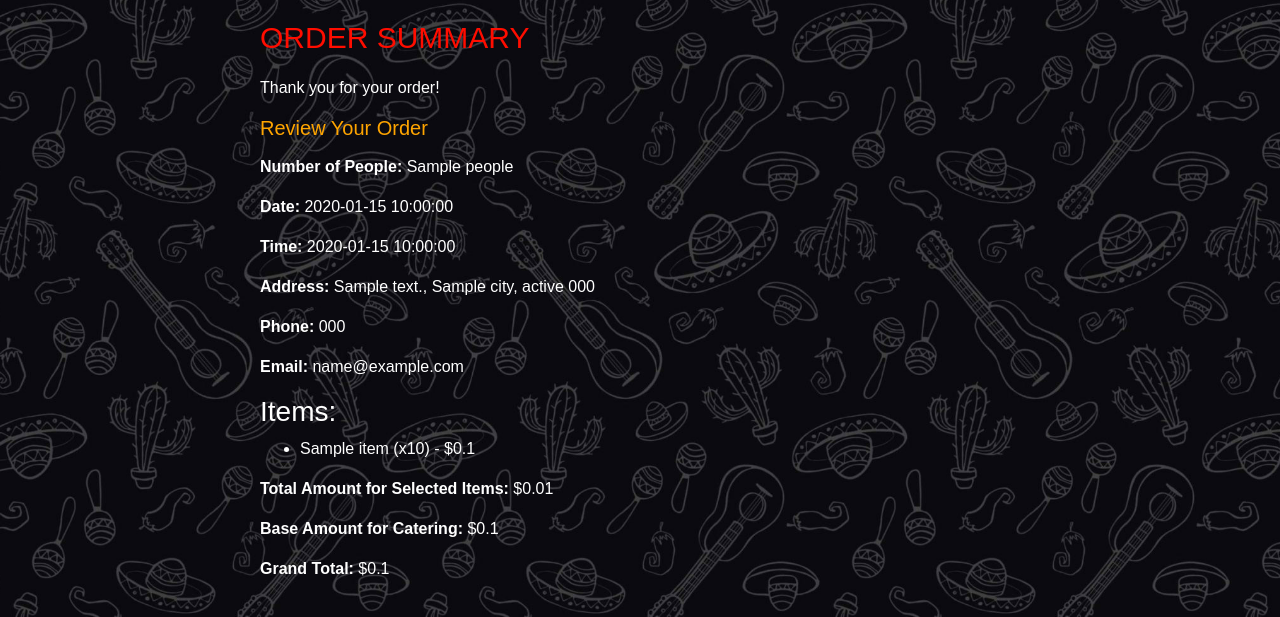
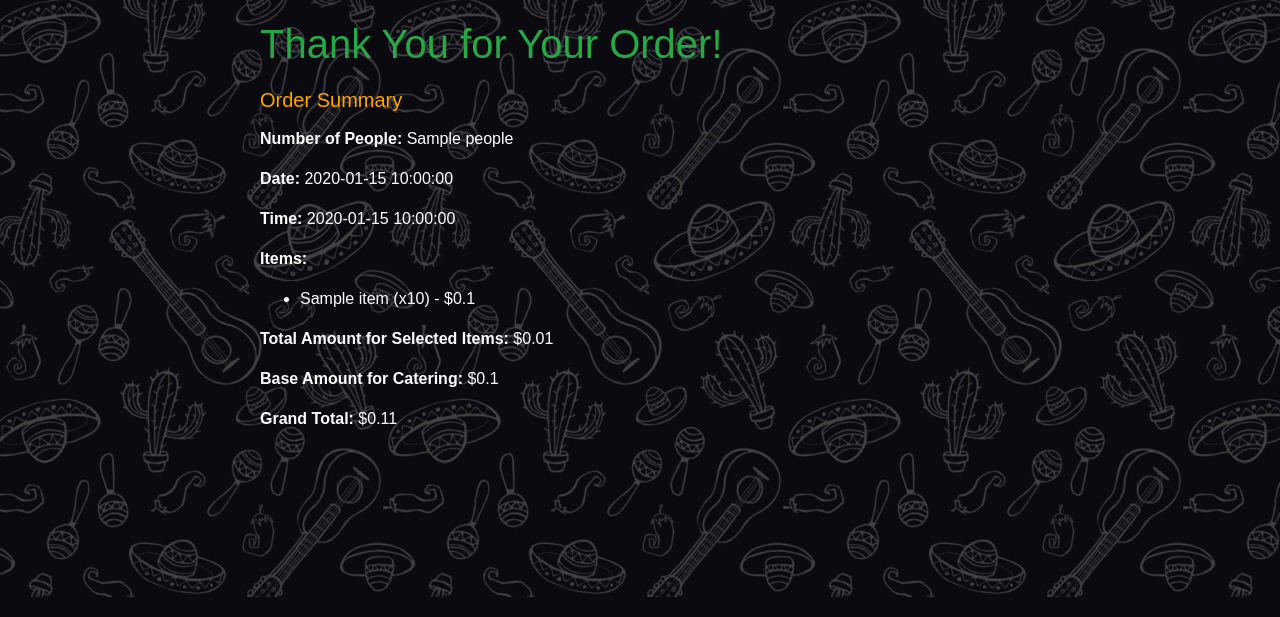
Before and after one commit to brez7/el-pueb-3.0, a Flask app: template templates/summary.html in a window 1280 px wide. Shown: the part 203-820 px from the top of the page. Run offline with Flask 3, Linux system fonts and the light colour scheme; the template is opened without the code that fills it: most values are stand-ins (such as "Sample title", 1, 10 or a date in 2020); some libraries are stand-ins or nearby versions.

```diff
--- a/app.py
+++ b/app.py
@@ -50,10 +50,11 @@ def menu():
             },
         ]
         total_amount = sum(item["price"] * item["quantity"] for item in items)
-        people = request.args["people"]
+        people = int(request.args["people"])
         date = request.args["date"]
         time = request.args["time"]
-        base_amount = int(people) * 18 * 100
+        base_amount = people * 18 * 100  # Calculate base amount in cents
+
         return redirect(
             url_for(
                 "checkout",
@@ -65,9 +66,7 @@ def menu():
                 items=json.dumps(items),
             )
         )
-    people = request.args.get("people")
-    base_amount = int(people) * 18 * 100
-    return render_template("menu.html", people=people, base_amount=base_amount)
+    return render_template("menu.html")
 
 
 @app.route("/checkout", methods=["GET", "POST"])
@@ -86,110 +85,52 @@ def checkout():
     items = json.loads(request.args.get("items"))
     total_amount = int(request.args.get("total_amount"))
     base_amount = int(request.args.get("base_amount"))
-    people = int(request.args.get("people"))
-    date = request.args.get("date")
-    time = request.args.get("time")
-
     return render_template(
-        "checkout.html",
-        items=items,
-        total_amount=total_amount,
-        base_amount=base_amount,
-        people=people,
-        date=date,
-        time=time,
+        "checkout.html", items=items, total_amount=total_amount, base_amount=base_amount
     )
 
 
 @app.route("/success")
 def success():
-    return redirect(
-        url_for(
-            "summary",
-            email=request.args.get("email"),
-            first_name=request.args.get("first_name"),
-            last_name=request.args.get("last_name"),
-            address=request.args.get("address"),
-            city=request.args.get("city"),
-            state=request.args.get("state"),
-            zip=request.args.get("zip"),
-            phone=request.args.get("phone"),
-            people=request.args.get("people"),
-            date=request.args.get("date"),
-            time=request.args.get("time"),
-            items=request.args.get("items"),
-            total_amount=request.args.get("total_amount"),
-            base_amount=request.args.get("base_amount"),
-        )
+    people = request.args.get("people")
+    date = request.args.get("date")
+    time = request.args.get("time")
+    items = json.loads(request.args.get("items"))
+    total_amount = int(request.args.get("total_amount"))
+    base_amount = int(request.args.get("base_amount"))
+    customer_email = request.args.get("email")
+
+    order_details = f"Order Details:\nPeople: {people}\nDate: {date}\nTime: {time}\n"
+    for item in items:
+        order_details += f"{item}\n"
+    order_details += f"Total Amount: ${total_amount / 100:.2f}\nBase Amount: ${base_amount / 100:.2f}\nGrand Total: ${(total_amount + base_amount) / 100:.2f}"
+
+    msg_to_restaurant = Message(
+        "New Catering Order",
+        sender="rbresnik@gmail.com",
+        recipients=["rob@elpueblomex.com"],
     )
+    msg_to_restaurant.body = order_details
+    mail.send(msg_to_restaurant)
 
+    msg_to_customer = Message(
+        "Your Catering Order Confirmation",
+        sender="rbresnik@gmail.com",
+        recipients=[customer_email],
+    )
+    msg_to_customer.body = f"Thank you for your order!\n\n{order_details}"
+    mail.send(msg_to_customer)
 
-@app.route("/summary")
-def summary():
-    try:
-        people = request.args.get("people")
-        date = request.args.get("date")
-        time = request.args.get("time")
-        address = request.args.get("address")
-        city = request.args.get("city")
-        state = request.args.get("state")
-        zip_code = request.args.get("zip")
-        phone = request.args.get("phone")
-        email = request.args.get("email")
-        items = json.loads(request.args.get("items"))
-        total_amount = int(request.args.get("total_amount"))
-        base_amount = int(request.args.get("base_amount"))
-
-        grand_total = total_amount + base_amount
-
-        order_details = (
-            f"Order Details:\nPeople: {people}\nDate: {date}\nTime: {time}\n"
-            f"Address: {address}, {city}, {state} {zip_code}\nPhone: {phone}\nEmail: {email}\nItems:\n"
-            + "\n".join(
-                [
-                    f"{item['name']} (x{item['quantity']}) - ${item['price'] / 100}"
-                    for item in items
-                ]
-            )
-            + f"\nTotal Amount for Selected Items: ${total_amount / 100:.2f}"
-            + f"\nBase Amount for Catering: ${base_amount / 100:.2f}"
-            + f"\nGrand Total: ${grand_total / 100:.2f}"
-        )
-
-        msg_to_restaurant = Message(
-            "New Catering Order",
-            sender="rbresnik@gmail.com",
-            recipients=["rob@elpueblomex.com"],
-        )
-        msg_to_restaurant.body = order_details
-        mail.send(msg_to_restaurant)
-
-        msg_to_customer = Message(
-            "Your Catering Order Confirmation",
-            sender="rbresnik@gmail.com",
-            recipients=[email],
-        )
-        msg_to_customer.body = f"Thank you for your order!\n\n{order_details}"
-        mail.send(msg_to_customer)
-
-        return render_template(
-            "summary.html",
-            people=people,
-            date=date,
-            time=time,
-            address=address,
-            city=city,
-            state=state,
-            zip_code=zip_code,
-            phone=phone,
-            email=email,
-            items=items,
-            total_amount=total_amount,
-            base_amount=base_amount,
-            grand_total=grand_total,
-        )
-    except Exception as e:
-        return str(e), 500
+    return render_template(
+        "summary.html",
+        people=people,
+        date=date,
+        time=time,
+        items=items,
+        total_amount=total_amount,
+        base_amount=base_amount,
+        email=customer_email,
+    )
 
 
 if __name__ == "__main__":
--- a/templates/summary.html
+++ b/templates/summary.html
@@ -1,29 +1,21 @@
 {% extends "base.html" %}
-
-{% block title %}Order Summary - El Pueblo Mexican Food{% endblock %}
-
+{% block title %}Order Summary{% endblock %}
 {% block content %}
 <div class="container" style="background: transparent;">
-  <h1 class="text-danger">Order Summary</h1>
-  <p>Thank you for your order!</p>
-
-  <div id="order-summary">
-    <h2 class="text-danger">Review Your Order</h2>
-    <p><strong>Number of People:</strong> {{ people }}</p>
-    <p><strong>Date:</strong> {{ date }}</p>
-    <p><strong>Time:</strong> {{ time }}</p>
-    <p><strong>Address:</strong> {{ address }}, {{ city }}, {{ state }} {{ zip_code }}</p>
-    <p><strong>Phone:</strong> {{ phone }}</p>
-    <p><strong>Email:</strong> {{ email }}</p>
-    <h3>Items:</h3>
+  <h1 class="text-success">Thank You for Your Order!</h1>
+  <h2 class="text-danger">Order Summary</h2>
+  <p><strong>Number of People:</strong> {{ people }}</p>
+  <p><strong>Date:</strong> {{ date }}</p>
+  <p><strong>Time:</strong> {{ time }}</p>
+  <p><strong>Items:</strong>
     <ul>
       {% for item in items %}
       <li>{{ item.name }} (x{{ item.quantity }}) - ${{ item.price / 100 }}</li>
       {% endfor %}
     </ul>
-    <p><strong>Total Amount for Selected Items:</strong> ${{ total_amount / 100 }}</p>
-    <p><strong>Base Amount for Catering:</strong> ${{ base_amount / 100 }}</p>
-    <p><strong>Grand Total:</strong> ${{ grand_total / 100 }}</p>
-  </div>
+  </p>
+  <p><strong>Total Amount for Selected Items:</strong> ${{ total_amount / 100 }}</p>
+  <p><strong>Base Amount for Catering:</strong> ${{ base_amount / 100 }}</p>
+  <p><strong>Grand Total:</strong> ${{ (total_amount + base_amount) / 100 }}</p>
 </div>
 {% endblock %}
```
Also changed, not shown: templates/checkout.html (+22 -10 lines), templates/menu.html (+10 -5 lines).
